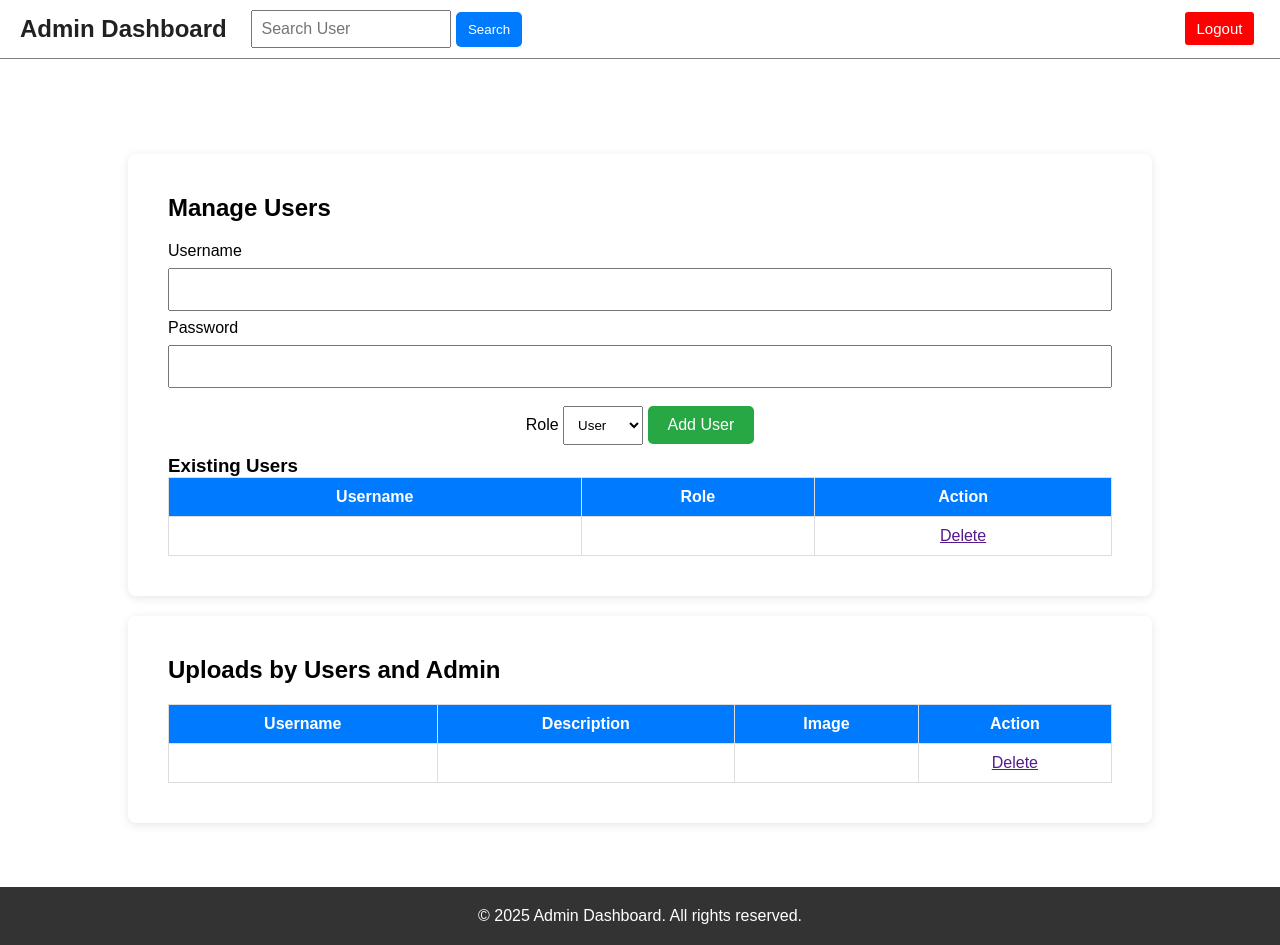
After one commit to ramasathya/pixelfolio, a PHP site: page /admin_dashboard.php in a window 1280 px wide. The commit adds this page. Run offline with PHP 8.4, Linux system fonts and the light colour scheme.

Commit message:
tampilan admin

```diff
--- /dev/null
+++ b/admin_dashboard.php
@@ -0,0 +1,103 @@
+<!DOCTYPE html>
+<html lang="en">
+<head>
+    <meta charset="UTF-8">
+    <meta name="viewport" content="width=device-width, initial-scale=1.0">
+    <title>Admin Dashboard</title>
+    <link rel="stylesheet" href="css/styles.css">
+</head>
+<body>
+        <!-- Navbar -->
+        <div id="navbar">
+            <div class="title">
+                <a href="admin_dashboard.php" class="logo">Admin Dashboard</a>
+            </div>
+            <!-- Search Users Section -->
+        <div class="search-form">
+            <form method="GET" action="admin_dashboard.php">
+                <input type="text" name="search" placeholder="Search User">
+                <button type="submit" class="search-button">Search</button>
+            </form>
+        </div>
+        <div class="loginbar">
+        <a href="" class="logout-button">Logout</a>
+        </div>
+        </div>
+
+        <!-- Manage Users Section -->
+    <div class="container">
+        <div class="manage-users-section">
+            <h2>Manage Users</h2>
+            <form method="POST" action="admin_dashboard.php">
+                <label for="username">Username</label>
+                <div class="input-user">
+                <input type="text" name="username" required>
+                </div>
+
+                <label for="password">Password</label>
+                <div class="input-user">
+                <input type="password" name="password" required>
+                </div>
+
+                <div class="choose">
+                <label for="role">Role</label>
+                <select name="role" required>
+                    <option value="user">User</option>
+                    <option value="admin">Admin</option>
+                </select>
+                <button type="submit" name="add_user">Add User</button>
+                </div>
+            </form>
+
+            <h3>Existing Users</h3>
+            <table>
+                <thead>
+                    <tr>
+                        <th>Username</th>
+                        <th>Role</th>
+                        <th>Action</th>
+                    </tr>
+                </thead>
+                <tbody>
+                        <tr>
+                            <td></td>
+                            <td></td>
+                            <td><a href="">Delete</a></td>
+                        </tr>
+                </tbody>
+            </table>
+        </div>
+
+        <!-- Uploads Section (Admin and User Combined) -->
+        <div class="manage-users-section">
+            <h2>Uploads by Users and Admin</h2>
+            <table>
+                <thead>
+                    <tr>
+                        <th>Username</th>
+                        <th>Description</th>
+                        <th>Image</th>
+                        <th>Action</th>
+                    </tr>
+                </thead>
+                <tbody>
+                        <tr>
+                            <td></td>
+                            <td></td>
+                            <td></td>
+                            <td>
+                                <!-- Tombol Delete -->
+                                <a href="">Delete</a>
+                            </td>
+                        </tr>
+                </tbody>
+            </table>
+        </div>
+
+    </div>
+
+    <footer>
+        <p>&copy; 2025 Admin Dashboard. All rights reserved.</p>
+    </footer>
+</body>
+</html>
--- a/css/styles.css
+++ b/css/styles.css
@@ -91,3 +91,70 @@ footer {
     border-radius:3px;
     text-decoration:none;
 }
+
+.manage-users-section {
+    padding: 40px;
+    background-color: #fff;
+    margin-top: 20px;
+    border-radius: 8px;
+    box-shadow: 0 2px 10px rgba(0, 0, 0, 0.1);
+    margin-bottom: 20px;
+}
+
+.manage-users-section h2 {
+    margin-bottom: 20px;
+    font-size: 24px;
+}
+
+.manage-users-section table {
+    width: 100%;
+    border-collapse: collapse;
+}
+
+.manage-users-section th, .manage-users-section td {
+    padding: 10px;
+    text-align: center;
+    border: 1px solid #ddd;
+}
+
+.manage-users-section th {
+    background-color: #007bff;
+    color: white;
+}
+
+.manage-users-section tr:nth-child(even) {
+    background-color: #f9f9f9;
+}
+
+.manage-users-section tr:hover {
+    background-color: #f1f1f1;
+}
+
+.input-user input {
+    width: 100%;
+    padding: 12px 20px;
+    margin: 8px 0;
+    box-sizing: border-box;
+}
+
+.choose {
+    margin: auto;
+    width: 50%;
+    padding: 10px;
+    text-align: center;
+}
+
+.choose select {
+    padding: 10px;
+}
+
+button[name="add_user"] {
+    padding: 10px 20px;
+    background-color: #28a745;
+    color: white;
+    border: none;
+    border-radius: 5px;
+    font-size: 16px;
+    cursor: pointer;
+    transition: background-color 0.3s ease;
+}
```
